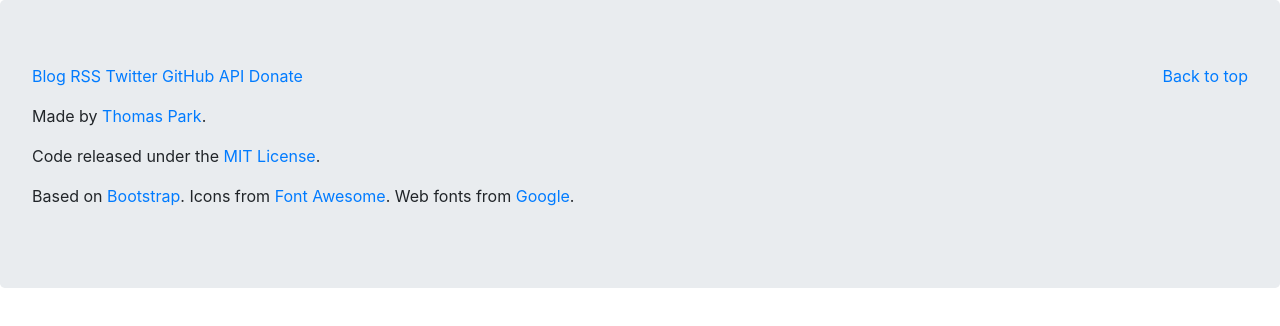
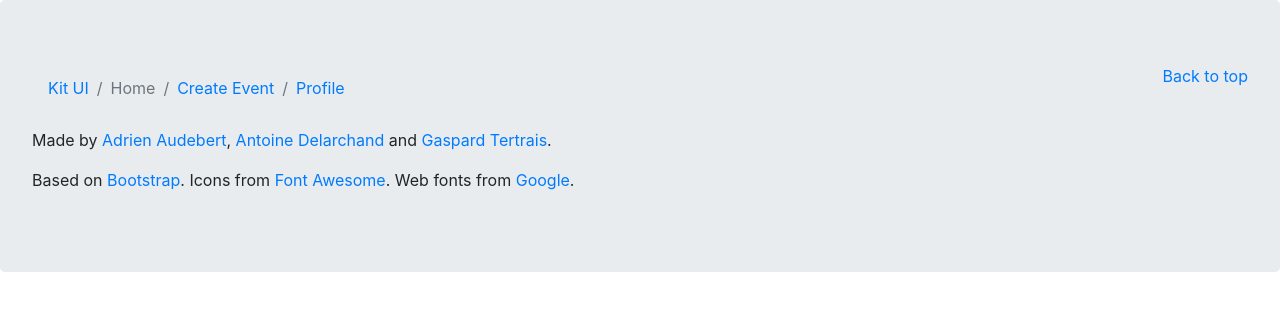
Before and after one commit to Gaspard49/Homemade_UI_Kit, a plain HTML site: page footer.html in a window 1280 px wide. Drawn offline with nearby package versions, Linux system fonts and the light colour scheme.

Commit message:
footercommit2

```diff
--- a/footer.html
+++ b/footer.html
@@ -18,15 +18,14 @@
 
                     <ul class="list-unstyled">
                       <li class="float-lg-right"><a href="#top">Back to top</a></li>
-                      <a href="https://blog.bootswatch.com" onclick="pageTracker._link(this.href); return false;">Blog</a>
-                      <a href="https://blog.bootswatch.com/rss/">RSS</a>
-                      <a href="https://twitter.com/bootswatch">Twitter</a>
-                      <a href="https://github.com/thomaspark/bootswatch/">GitHub</a>
-                      <a href="../help/#api">API</a>
-                      <a href="../help/#donate">Donate</a>
+                        <ol class="breadcrumb">
+                                <li class="breadcrumb-item"><a href="https://bootswatch.com/cerulean/">Kit UI</a></li>
+                                <li class="breadcrumb-item active">Home</li>
+                                <li class="breadcrumb-item"><a href="#">Create Event</a></li>
+                                <li class="breadcrumb-item"><a href="#">Profile</a></li>
+                        </ol>
                     </ul>
-                    <p>Made by <a href="https://thomaspark.co">Thomas Park</a>.</p>
-                    <p>Code released under the <a href="https://github.com/thomaspark/bootswatch/blob/master/LICENSE">MIT License</a>.</p>
+                    <p>Made by <a href="#">Adrien Audebert</a>, <a href="#">Antoine Delarchand</a> and <a href="#">Gaspard Tertrais</a>.</p>
                     <p>Based on <a href="https://getbootstrap.com" rel="nofollow">Bootstrap</a>. Icons from <a href="https://fontawesome.com/" rel="nofollow">Font Awesome</a>. Web fonts from <a href="https://fonts.google.com/" rel="nofollow">Google</a>.</p>
 
                   </div>
```
